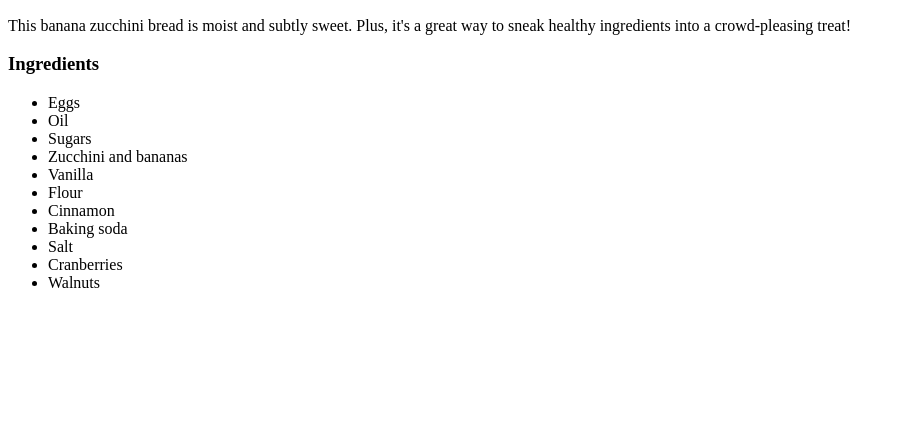
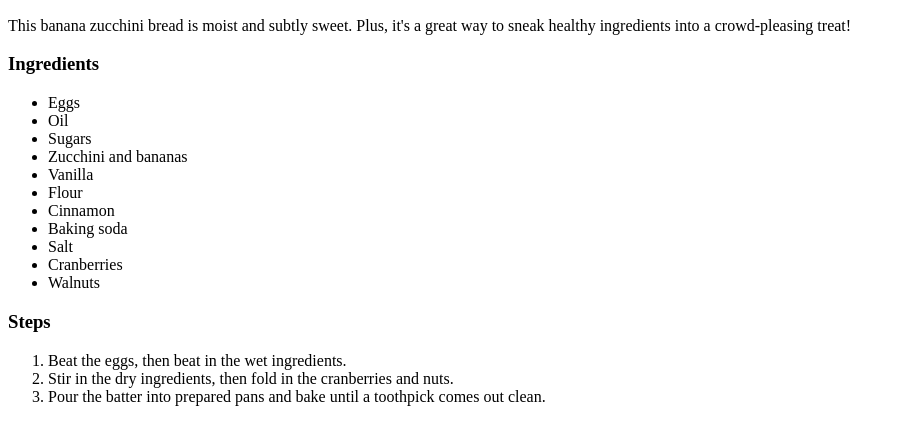
Before and after one commit to nicknjagi/odin-recipes, a plain HTML site: page recipes/banana_b.html in a window 1280 px wide. Shown: the part 434-856 px from the top of the page, without its empty margins (0-905 px from the left). Before the commit the page ends 800 px from the top, so only its background shows below. Drawn offline with Linux system fonts and the light colour scheme.

Commit message:
add steps

```diff
--- a/recipes/banana_b.html
+++ b/recipes/banana_b.html
@@ -25,6 +25,11 @@
         <li>Cranberries</li>
         <li>Walnuts</li>
     </ul>
-
+    <h3>Steps</h3>
+    <ol>
+        <li>Beat the eggs, then beat in the wet ingredients.</li>
+        <li>Stir in the dry ingredients, then fold in the cranberries and nuts.</li>
+        <li>Pour the batter into prepared pans and bake until a toothpick comes out clean.</li>
+    </ol>
 </body>
 </html>
```
